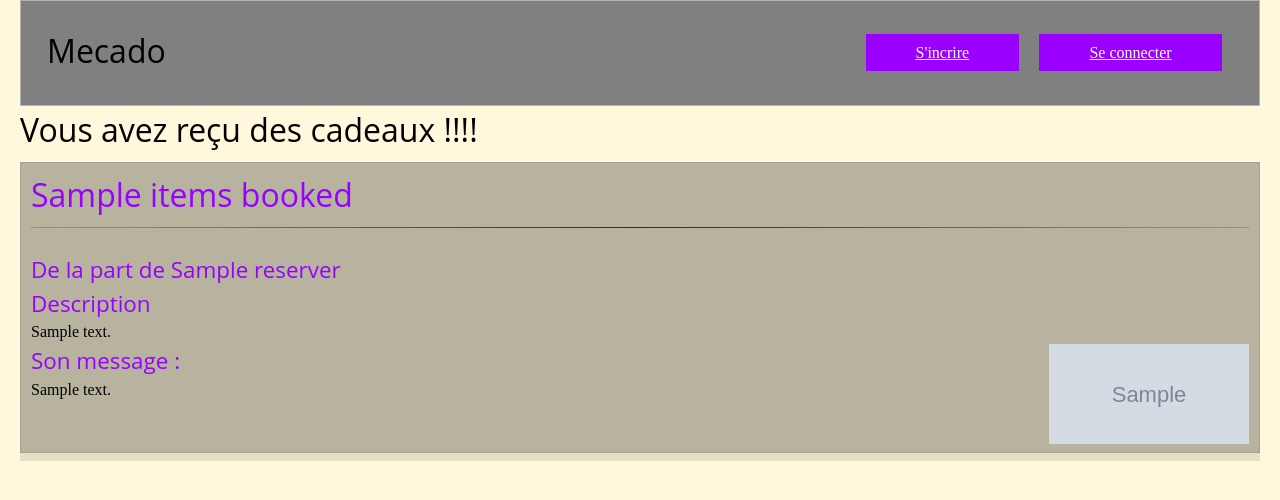
After one commit to Nicolas-jcqm/Atelier, a PHP site: template components/recipient.twig in a window 1280 px wide. The commit adds this page. Shown: the top 500 px of the page. Run offline with PHP 8.4, Linux system fonts and the light colour scheme; the template is opened without the code that fills it: most values are stand-ins (such as "Sample title", 1, 10 or a date in 2020); grey boxes marked "Sample" are stand-in pictures; some libraries are stand-ins or nearby versions.

Commit message:
Affichage de la liste des cadeaux pour un Beneficiaire

```diff
--- a/app/route.php
+++ b/app/route.php
@@ -53,3 +53,5 @@
 //creation d'une liste
 $app->get('/creatList', 'App\Controllers\ListeController:creatList')->setName('creatList')->add($middleware_need_co);
 $app->post('/creatList', 'App\Controllers\ListeController:validation_creatList');
+
+$app->get('/youreceivedgifts/{token}', 'App\Controllers\RecipientController:displayRecipient')->setName('viewRecipient');
--- /dev/null
+++ b/components/recipient.twig
@@ -0,0 +1,47 @@
+<!doctype html>
+<html lang="en">
+
+<head>
+    <meta charset="UTF-8">
+    <title>Mecado</title>
+    <link href="../../style/Mecado.css" rel="stylesheet">
+    <link href="../../style/scss/main.css" rel="stylesheet">
+
+</head>
+
+<body>
+
+    <header>
+        <div class="header">
+            <div><h1>Mecado</h1></div>
+            <div  class="text-right btnLogNav">
+                <a href="/signup" class="btn-link btn-flat text-center">S'incrire</a>
+                <a href="/signin" class="btn-link btn-flat">Se connecter</a>
+            </div>
+
+        </div>
+
+    </header>
+
+    <h1>Vous avez reçu des cadeaux !!!! </h1>
+
+    <section class = "recipient">
+        {%  if itemsBooked |length > 0 %}
+            <div class="row bcg">
+                {% for i in itemsBooked %}
+                    <div class="col col-span-6 bcg-col">
+                        <h1 class = "titleLists">{{ i.title}}</h1>
+                        <hr>
+                        <h4  class = "titleLists">De la part de {{ i.reserver }}</h4>
+                        <h4  class = "titleLists">Description</h4> <p>{{ i.description }}</p>
+                        <img src="/img/{{ i.picture }}">
+                        <h4  class = "titleLists">Son message :</h4> <p>{{ i.message }}</p>
+                    </div>
+                {% endfor %}
+            </div>
+        {% endif %}
+    </section>
+
+</body>
+
+</html>
--- a/public/style/Mecado.css
+++ b/public/style/Mecado.css
@@ -153,3 +153,9 @@ select{
     margin-bottom: 10px;
 
 }
+
+.recipient img{
+    height:100px;
+    width:200px;
+    float: right;
+}
```
Also changed, not shown: app/src/Controllers/RecipientController.php (added, +70 -0 lines).
